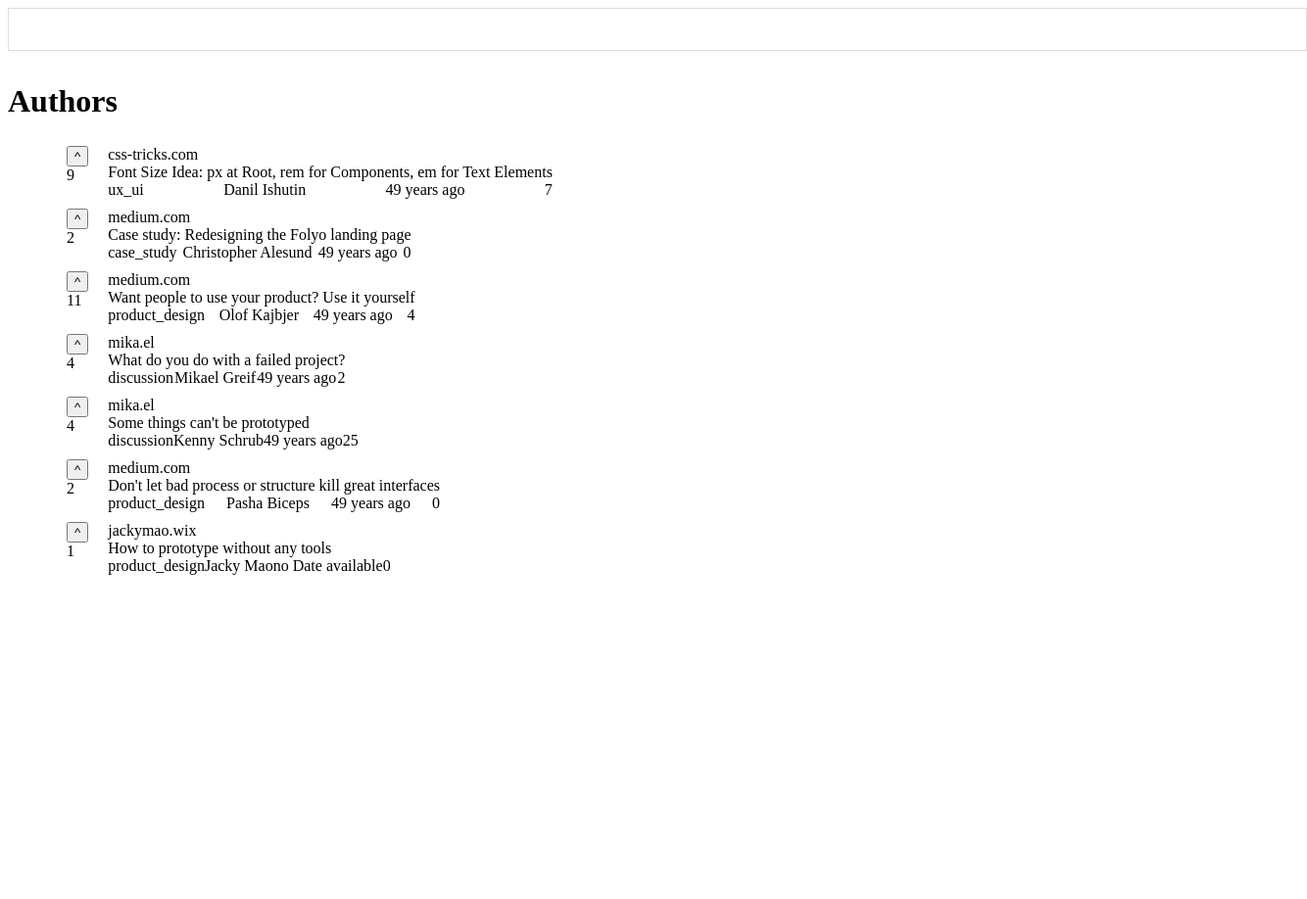
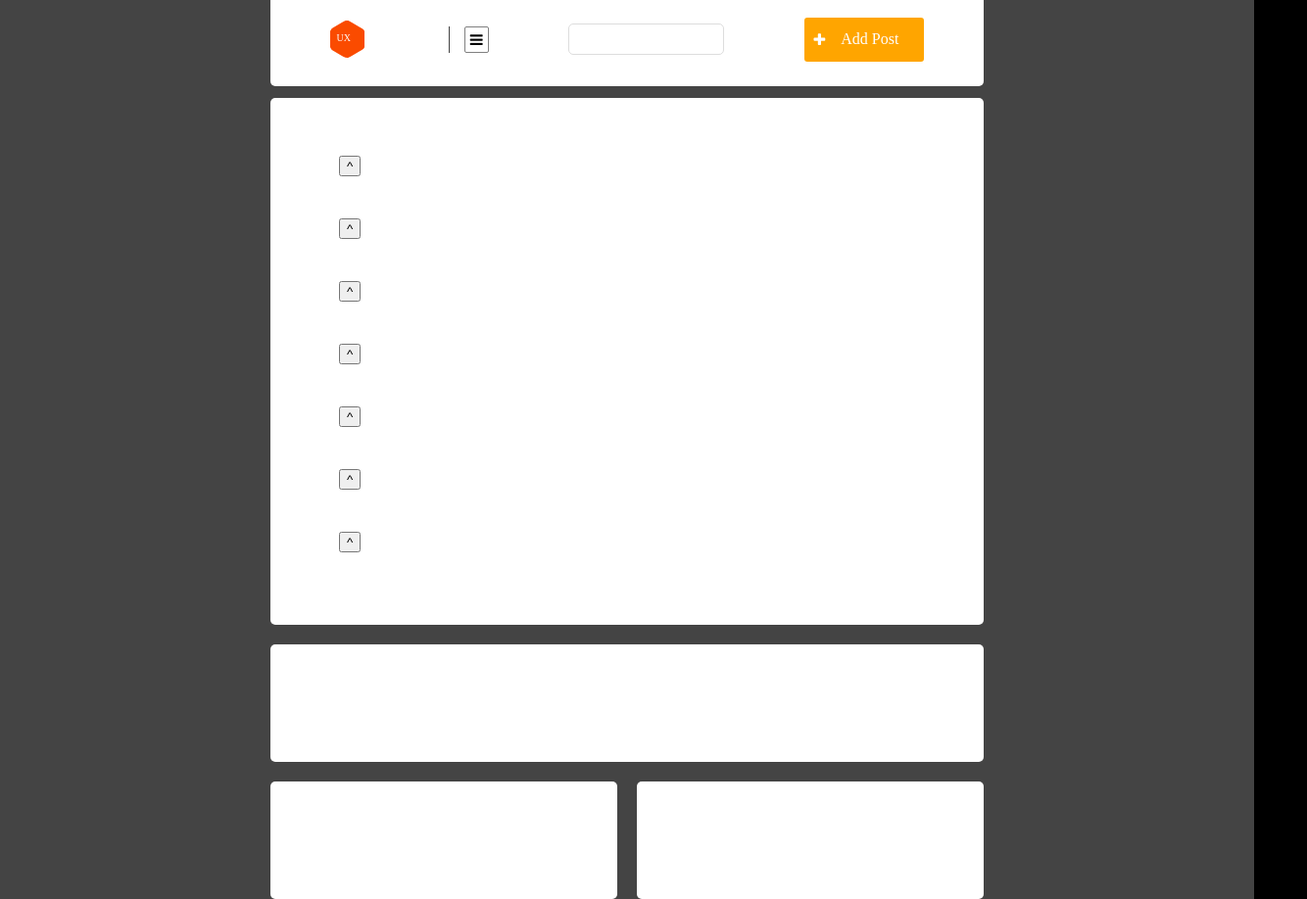
Before and after one commit to GustavoWinter/boitata-test, a plain HTML site: page index.html in a window 1280 px wide. Shown: the whole page at 98% size, 1334 px wide, since content can reach past the window. Before the commit the page ends 800 px from the top, so only its background shows below. Drawn offline with Linux system fonts and the light colour scheme.

Commit message:
( feature ) -> Header Bar
Create the Header bar and add the css.

```diff
--- a/index.css
+++ b/index.css
@@ -1,7 +1,28 @@
+body {
+  background-color: black;
+  padding: 0;
+  margin: 0;
+}
+
+.text {
+  color: black;
+}
+
+.hamburguer {
+  border-radius: 2px;
+  padding: 5px;
+  border: 1px solid grey;
+}
+
+.hamburguer-container {
+  padding-left: 15px;
+  border-left: .5px solid #444;
+  margin-left: 5px;
+}
+
 .simple-row {
   display: flex;
   flex-direction: row;
-  margin: 0 10px;
 }
 
 .simple-column {
@@ -10,10 +31,29 @@
   margin: 5px 10px;
 }
 
+.space-centralized {
+  align-items: center;
+  justify-content: space-around;
+}
 
-.test {
-  background-color: pink;
-  margin-bottom: 10px;
+
+.padding-box {
+  padding: 5px 0;
+}
+
+.user-header-container {
+  border-radius: 3px;
+}
+
+.padding-test {
+  padding: 0 16px;
+}
+
+.orange-box {
+  padding: 10px;
+  border-radius: 3px;
+  height: 25px;
+  background-color: orange;
 }
 
 .tempFooter {
@@ -23,11 +63,117 @@
 }
 
 .searchBar {
+  border-radius: 5px;
+  height: 20px;
   background-position: 10px 12px;
   background-repeat: no-repeat;
-  width: 100%;
+  max-width: 20%;
   font-size: 16px;
-  padding: 12px 20px 12px 40px;
+  padding: 5px 10px;
   border: 1px solid #ddd;
-  margin-bottom: 12px;
 }
+
+.loading {
+  grid-area: loading;
+}
+
+.posts-container {
+  grid-area: posts-container;
+}
+
+.header-actions {
+  grid-area: header-actions;
+  place-self: center stretch;
+}
+.header-user-actions {
+  grid-area: header-user-actions;
+}
+
+.footer-links {
+  grid-area: footer-links;
+}
+.footer-infos {
+  grid-area: footer-infos;
+}
+
+.hexagon-label {
+  position: absolute;
+  font-size: 10px;
+  top: 15%;
+  left: 20%;
+}
+
+.space {
+  margin: 40px
+}
+
+.wrapper {
+  display: grid;
+  grid-column-gap: 20px;
+  grid-row-gap: 20px;
+  grid-template-columns: [empty-space] 20% [start-column] 1fr [end-column] 1fr [empty-space] 20%;
+  grid-template-rows: [header] 80px [post-body] 1fr [loading] 120px[footer] 120px;
+  grid-template-areas:
+   ". header-actions header-actions ."
+   ". posts-container posts-container ."
+   ". loading loading ."
+   ". footer-infos footer-links .";
+  background-color: #444; /*  remove it later */
+  color: #444;
+}
+
+.box {
+  background-color: #fff; /*  remove it later */
+  color: #fff;
+  border-radius: 5px;
+  padding: 20px;
+}
+
+.header {
+  background-color: #999;
+}
+
+.circle {
+  z-index: 10;
+  box-shadow: inset 0 0 0 1px white;
+  position: absolute;
+  top: -10.545px;
+  left: -4px;
+  width: 41px;
+  height: 40px;
+  background-color: transparent;
+  border-radius: 50%;
+  border: 1px solid #fff;
+}
+
+.hexagon {
+  margin-right: 20px;
+  position: relative;
+  width: 35px;
+  height: 20.21px;
+  background-color: #fa4b00;
+  margin: 10.10px 0;
+}
+
+.hexagon:before,
+.hexagon:after {
+  content: "";
+  position: absolute;
+  width: 0;
+  border-left: 17.5px solid transparent;
+  border-right: 17.5px solid transparent;
+}
+
+.hexagon:before {
+  bottom: 100%;
+  border-bottom: 10.10px solid #fa4b00;
+
+}
+
+.hexagon:after {
+  top: 100%;
+  width: 0;
+  border-top: 10.10px solid #fa4b00;
+  border-radius: 0 0 200px 200px;
+
+}
--- a/index.html
+++ b/index.html
@@ -5,12 +5,39 @@
     <meta name="viewport" content="width=device-width, initial-scale=1.0">
     <meta http-equiv="X-UA-Compatible" content="ie=edge">
     <link rel="stylesheet" type="text/css" href="index.css">
+    <link rel="stylesheet" href="https://cdnjs.cloudflare.com/ajax/libs/font-awesome/4.7.0/css/font-awesome.min.css">
     <title>Document</title>
   </head>
   <body>
-    <input class="searchBar" type="text" id="search" title="Posts search">
-    <h1>Authors</h1>
-    <ul id="posts"></ul>
+    <div class="wrapper">
+      <div class="box header-actions">
+        <div class="simple-row space-centralized">
+          <div class="hexagon">
+            <div class="circle"></div>
+            <span class="hexagon-label">UX</span>
+          </div>
+          <div class="hamburguer-container">
+            <i class="fa fa-bars hamburguer" style="font-size:15px;color:black"></i>
+          </div>
+          <input class="searchBar" type="text" id="search" title="Posts search">
+          <div class="simple-row user-header-container padding-box">
+            <div class="simple-row orange-box space-centralized">
+              <i class="fa fa-plus" style="font-size:15px;color:white"></i>
+              <span class='padding-test'>Add Post</span>
+            </div>
+          </div>
+        </div>
+      </div>
+      <!-- <div class="box header-user-actions">Header</div> -->
+      <div class="box posts-container">
+        Content
+        <ul id="posts"></ul>
+      </div>
+      <div class="box loading">loading</div>
+      <div class="box footer-infos">footer-infos</div>
+      <div class="box footer-links">footer-links</div>
+    </div>
+
   </body>
   <script src="modules/DOMHandler.js"></script>
   <script src="modules/ListItem.js"></script>
```
